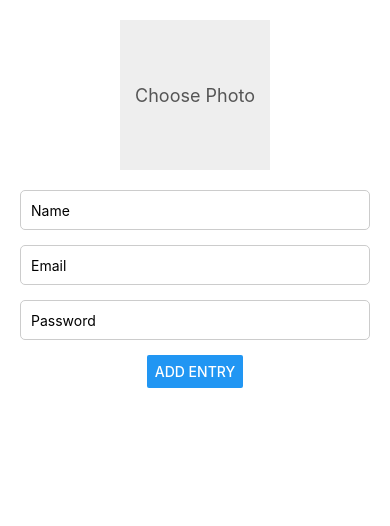
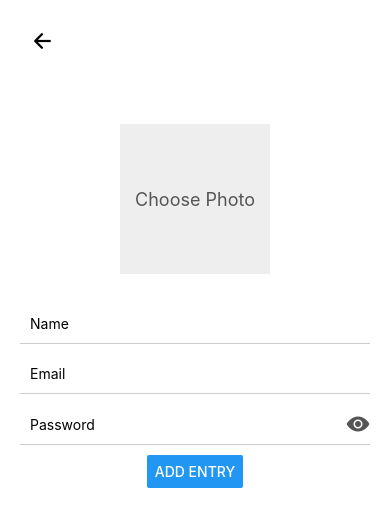
Before and after one commit to aldintalic6/pass-manager-react-native, a React Native app in the folder my-app/: screen / in a window 390 px wide. Shown: the top 526 px of the page. Built offline with nearby package versions, Linux system fonts and the light colour scheme.

Commit message:
added add entry screen

```diff
--- a/my-app/screens/AddEntryScreen.tsx
+++ b/my-app/screens/AddEntryScreen.tsx
@@ -1,14 +1,22 @@
 import React, { useState } from 'react';
 import { View, Text, TextInput, Button, Image, TouchableOpacity, StyleSheet } from 'react-native';
+import { Ionicons } from '@expo/vector-icons';
+const image = require("../assets/klix.png");
 
 const AddEntryScreen = () => {
   const [photo, setPhoto] = useState(null);
   const [name, setName] = useState('');
   const [email, setEmail] = useState('');
   const [password, setPassword] = useState('');
+  const [showPassword, setShowPassword] = useState(false);
 
   const handleChoosePhoto = () => {
-    console.log("Photo chosen")
+    setPhoto(image);
+    console.log("Photo chosen");
+  };
+
+  const handleGoBack = () => {
+    console.log("Went back")
   };
 
   const handleAddEntry = () => {
@@ -16,14 +24,24 @@ const AddEntryScreen = () => {
     setName("");
     setEmail("");
     setPassword("");
+    setPhoto(null);
+  };
+
+  const toggleShowPassword = () => {
+    setShowPassword(!showPassword); // Toggle the state between true and false
   };
 
   return (
     <View style={styles.container}>
+      <View style={styles.topBar}>
+        <TouchableOpacity onPress={handleGoBack}>
+          <Ionicons name="arrow-back" size={24} color="black" />
+        </TouchableOpacity>
+      </View>
       <TouchableOpacity onPress={handleChoosePhoto}>
         <View style={styles.imageContainer}>
           {photo ? (
-            <Image source={{ uri: photo }} style={styles.image} />
+            <Image source={photo} style={styles.image} />
           ) : (
             <Text style={styles.choosePhotoText}>Choose Photo</Text>
           )}
@@ -42,13 +60,18 @@ const AddEntryScreen = () => {
         value={email}
         onChangeText={setEmail}
       />
-      <TextInput
-        style={styles.input}
-        placeholder="Password"
-        secureTextEntry={true}
-        value={password}
-        onChangeText={setPassword}
-      />
+     <View style={styles.passwordInputContainer}>
+        <TextInput
+          style={styles.passwordInput}
+          placeholder="Password"
+          secureTextEntry={!showPassword}
+          value={password}
+          onChangeText={setPassword}
+        />
+        <TouchableOpacity onPress={toggleShowPassword}>
+          <Ionicons name={showPassword ? "eye-off" : "eye"} size={24} color="#555" />
+        </TouchableOpacity>
+      </View>
       <Button title="Add Entry" onPress={handleAddEntry} />
     </View>
   );
@@ -58,7 +81,13 @@ const styles = StyleSheet.create({
   container: {
     flex: 1,
     padding: 20,
-    alignItems: 'center',
+    alignItems: 'center'
+  },
+  topBar: {
+    flexDirection: 'row',
+    paddingTop: 8,
+    marginBottom: 70,
+    marginRight: 305
   },
   imageContainer: {
     width: 150,
@@ -66,12 +95,11 @@ const styles = StyleSheet.create({
     backgroundColor: '#eee',
     justifyContent: 'center',
     alignItems: 'center',
-    marginBottom: 20,
+    marginBottom: 30,
   },
   image: {
     width: '100%',
     height: '100%',
-    resizeMode: 'cover',
   },
   choosePhotoText: {
     fontSize: 18,
@@ -80,11 +108,23 @@ const styles = StyleSheet.create({
   input: {
     width: '100%',
     height: 40,
-    borderWidth: 1,
-    borderColor: '#ccc',
-    borderRadius: 5,
+    borderBottomWidth: 0.3,
+    borderBottomColor: '#CCCCCC',
     paddingHorizontal: 10,
-    marginBottom: 15,
+    marginBottom: 10,
+  },
+  passwordInputContainer: {
+    width: '100%',
+    flexDirection: 'row',
+    alignItems: 'center',
+    borderBottomWidth: 0.3,
+    borderBottomColor: '#CCCCCC',
+    marginBottom: 10,
+  },
+  passwordInput: {
+    flex: 1,
+    height: 40,
+    paddingHorizontal: 10,
   },
 });
 
--- a/my-app/screens/EntriesScreen.tsx
+++ b/my-app/screens/EntriesScreen.tsx
@@ -45,7 +45,6 @@ const entries: Entry[] = [
             sections={[{ title: 'Entries', data: entries }]}
             renderItem={renderEntryItem}
             keyExtractor={item => item.id}
-
         />
     </View>
   );
```
Also changed, not shown: my-app/assets/klix.png (added).
